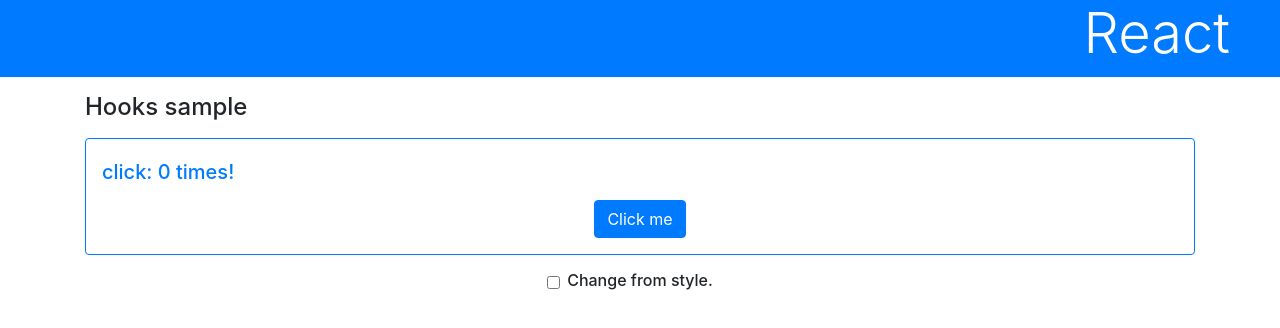
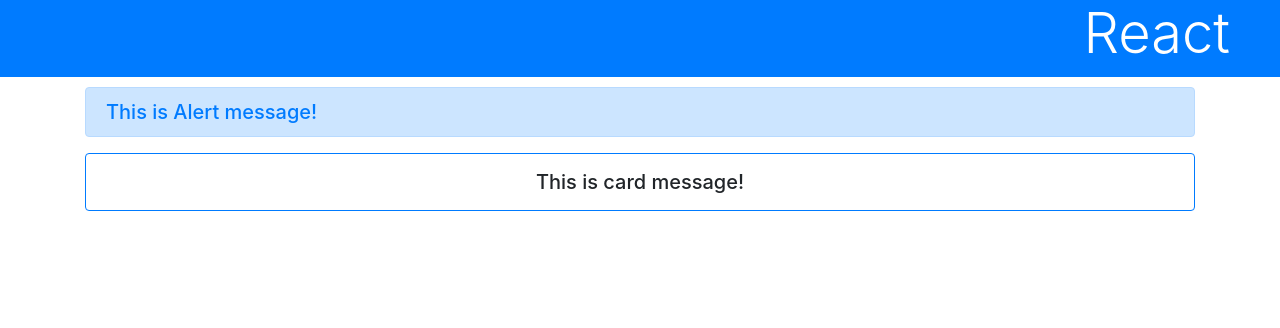
Before and after one commit to besumero628/practice_js, a React (Create React App) app in the folder react_app/: page / in a window 1280 px wide. Shown: the top 328 px of the page. Built offline with nearby package versions, Linux system fonts and the light colour scheme.

Commit message:
[React] コンポーネントの組み込み

```diff
--- a/react_app/src/App.js
+++ b/react_app/src/App.js
@@ -1,48 +1,25 @@
-import React, {Component, useState} from 'react'
+import React, {useState} from 'react'
 import './App.css'
 
+function AlertMessage() {
+  return <div className='alert alert-primary h5 text-primary'>
+    This is Alert message!
+  </div>
+}
+
+function CardMessage() {
+  return <div className='card p-3 h5 border-primary text-center'>
+    This is card message!
+  </div>
+}
+
 function App() {
-  const [count, setCount] = useState(0)
-  const [flag, setFlag] = useState(false)
-
-  const clickFunc = () => {
-    setCount(count + 1)
-  }
-  const changeFlag = (e) => {
-    setFlag(e.target.checked)
-  }
-
   return(
     <div>
       <h1 className='bg-primary text-white display-4'>React</h1>
       <div className='container'>
-        <h4 className='my-3'>Hooks sample</h4>
-        {flag ?
-        <div className='alert alert-primary text-center'>
-          <p className='h5 mb-3'>click: {count} times!</p>
-          <div>
-            <button className='btn btn-primary' onClick={clickFunc}>
-              Click me
-            </button>
-          </div>
-        </div>
-        :
-        <div className='card p-3 border-primary text-center'>
-          <p className='h5 mb-3 text-left text-primary'>click: {count} times!</p>
-          <div>
-            <button className='btn btn-primary' onClick={clickFunc}>
-              Click me
-            </button>
-          </div>
-        </div>
-        }
-        <div className='form-group h6 text-center pt-3'>
-          <input type="checkbox" className='form-check-input' id="check1" onChange={changeFlag} />
-          <label className='form-check-label' htmlFor="check1">
-            Change from style.
-          </label>
-        </div>
-
+        <AlertMessage />
+        <CardMessage />
       </div>
     </div>
   )
```
